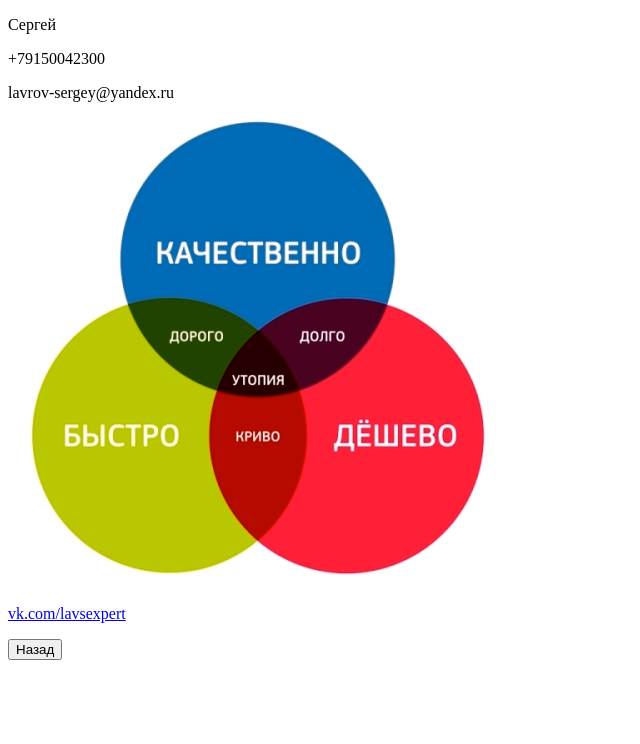
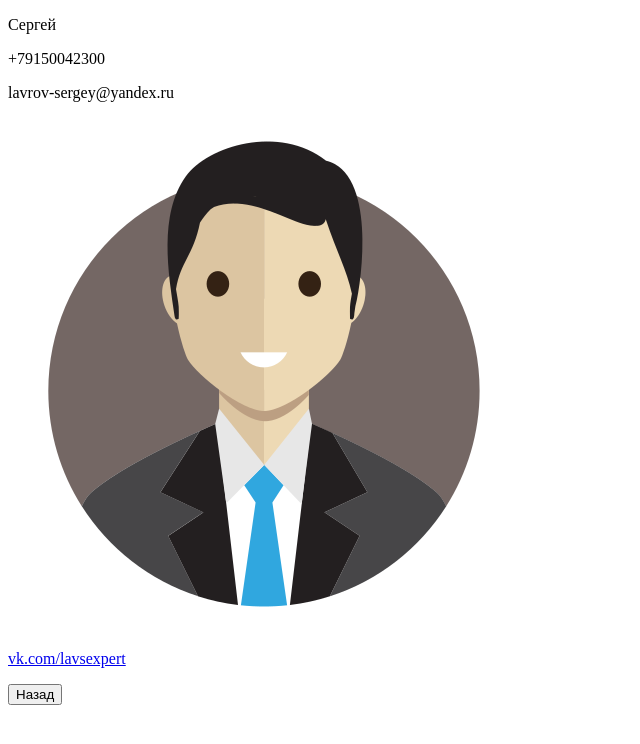
Before and after one commit to mobile-sergey/spolwind, a plain HTML site: page public_html/auth/profile.html in a window 1280 px wide. Shown: the whole page, without its empty margins (0-640 px from the left). Drawn offline with Linux system fonts and the light colour scheme.

Commit message:
Обновлены картинки

```diff
--- a/public_html/auth/profile.html
+++ b/public_html/auth/profile.html
@@ -9,7 +9,7 @@
         <p>Сергей</p>
         <p>+79150042300</p>
         <p>lavrov-sergey@yandex.ru</p>
-        <p><img src="../img/avatar.jpg"></p>
+        <p><img src="../img/avatar.png"></p>
         <p><a href="https://vk.com/lavsexpert">vk.com/lavsexpert</p>
         <p><button type="submit">Назад</button></p>
     </form>
```
Also changed, not shown: public_html/auth/social.html (+1 -1 lines), public_html/img/avatar.jpg (deleted), public_html/img/avatar.png (added), public_html/img/favicon.ico.
